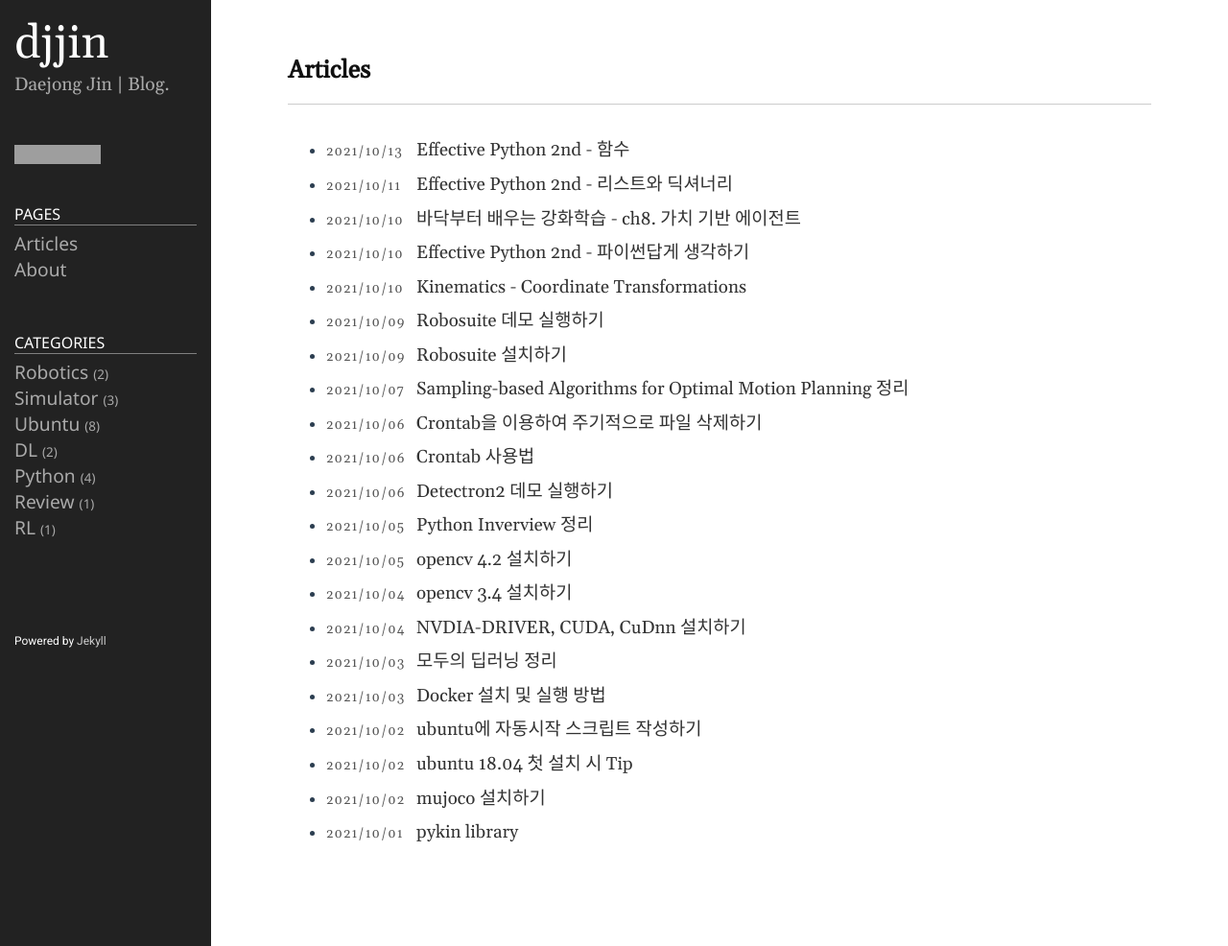
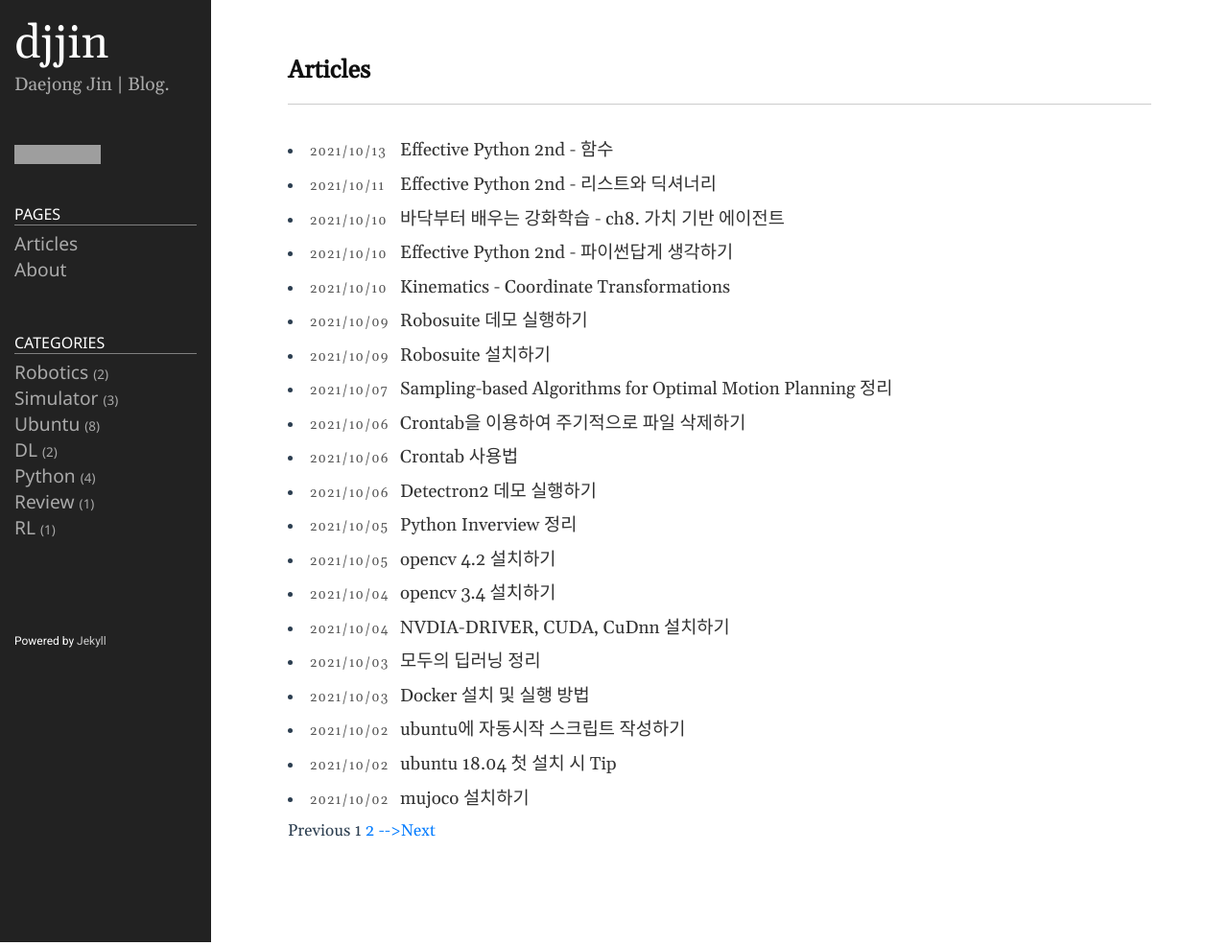
Before and after one commit to jdj2261/jdj2261.github.io, a Jekyll site: the page built from index.html, in a window 1280 px wide. Shown: the whole page at 96% size. Built offline with Jekyll 4.4.1, drawn with Linux system fonts in a browser that asks for light colours; the list of posts is cut into pages by our own code; grey boxes are pictures that could not be loaded.

Commit message:
modified index.html

```diff
--- a/Gemfile
+++ b/Gemfile
@@ -16,6 +16,7 @@ gem "jekyll", "~> 4.0.0"
 # If you have any plugins, put them here!
 group :jekyll_plugins do
   gem "jekyll-feed", "~> 0.12"
+  gem "jekyll-paginate"
 end
 
 # Windows and JRuby does not include zoneinfo files, so bundle the tzinfo-data gem
--- a/_config.yml
+++ b/_config.yml
@@ -40,9 +40,13 @@ highlighter-theme: monokai
 date_format: "%Y-%M-%D"
 plugins:
   - jekyll-feed
+  - jekyll-paginate
+
 category_dir: category/
 tag_dir: tag/
 
+paginate : 20
+paginate_path: "_posts/page:num/"
 google_analytics: G-NTB6CJX4SV
 # Exclude from processing.
 # The following items will not be processed, by default.
--- a/_includes/home.html
+++ b/_includes/home.html
@@ -2,13 +2,12 @@
   <header class="post-header home">
     <div class="post-title">Articles</div>
   </header>
-
+<!--
   <div class="post-content">
       {%- if site.posts.size > 0 -%}
     <ul class="post-list">
       {%- for post in site.posts -%}
       <li class="post-list-item">
-        <!-- {%- assign date_format = site.date_format | default: "%b %-d, %Y" -%} -->
         {%- assign date_format = "%Y/%m/%d" -%}
         <span class="post-date">{{ post.date | date: date_format }}</span>
       	<a class="post-link" href="{{ post.url | relative_url }}">
@@ -20,8 +19,53 @@
     </ul>
   {%- endif -%}
   </div>
-</article>
+   -->
+{{ content }}
+{% assign posts_count = paginator.posts | size %}
+{% if posts_count > 0 %}
+    <div class="post-content">
+      {% for post in paginator.posts %}
+        <div class="post-link-wrapper">
+          <li class="post-list">
+            {%- assign date_format = "%Y/%m/%d" -%}
+            <span class="post-date">{{ post.date | date: date_format }}</span>
+              <a href="{{ post.url | relative_url }}" class="post-link">{{ post.title }}</a>
+          </li>
+        </div>
+      {% endfor %}
+    </div>
+{% else %}
+<h2>no posts yet.</h2>
+{% endif %}
+
+<div class="pagination" >
+  {% if paginator.previous_page %}
+    <a href="{{ paginator.previous_page_path }}" class="previous"><--Previous</a>
+    <a href="{{ paginator.previous_page_path | prepend: site.baseurl | replace: '//', '/' }}"><i class="fas fa-chevron-left"></i></a>
+  {% else %}
+    <span><i class="fas fa-chevron-left"></i></span>
+    <span class="previous">Previous</span>
+  {% endif %}
+
+  {% for page in (1..paginator.total_pages) %}
+    {% if page == paginator.page %}
+      <span class="webjeda">{{ page }}</span>
+    {% elsif page == 1 %}
+      <a href="/">{{ page }}</a>
+    {% else %}
+      <a href="{{ site.paginate_path | prepend: site.baseurl | replace: '//', '/' | replace: ':num', page }}">{{ page }}</a>
+    {% endif %}
+  {% endfor %}
+
+  {% if paginator.next_page %}
+    <a href="{{ paginator.next_page_path | prepend: site.baseurl | replace: '//', '/' }}"><i class="fas fa-chevron-right"></i></a>
+    <a href="{{ paginator.next_page_path }}" class="next">-->Next</a>
+    {% else %}
+    <span><i class="fas fa-chevron-right"></i></span>
+    <span class="next ">Next</span>
+  {% endif %}
+</div>
 
 
-
+</article>
 </div>
```
Also changed, not shown: _includes/pagination.html (added, +26 -0 lines), Gemfile.lock, _includes/post.html (line endings or trailing spaces), _layouts/category.html (line endings or trailing spaces), _layouts/home.html (line endings or trailing spaces), index.html (renamed from index.md).
